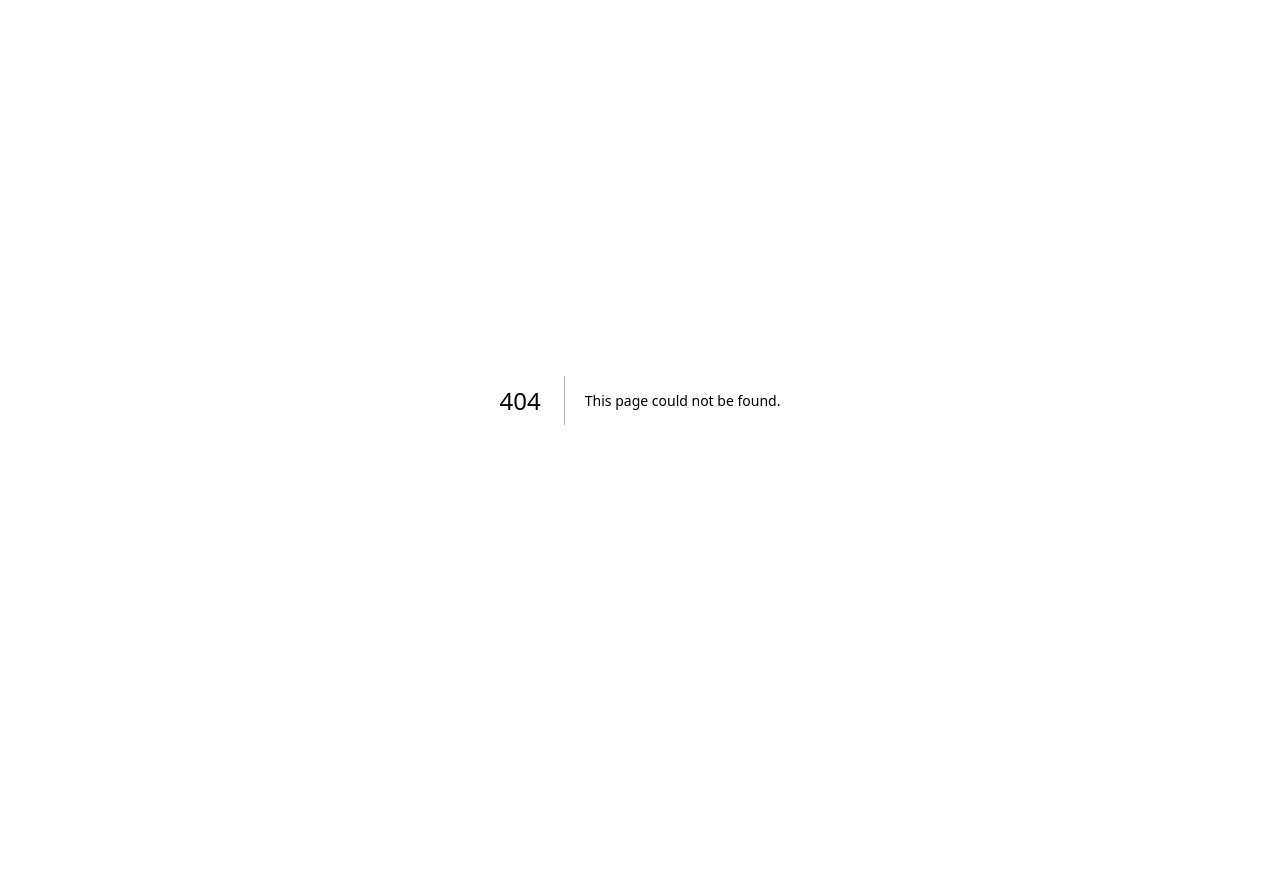
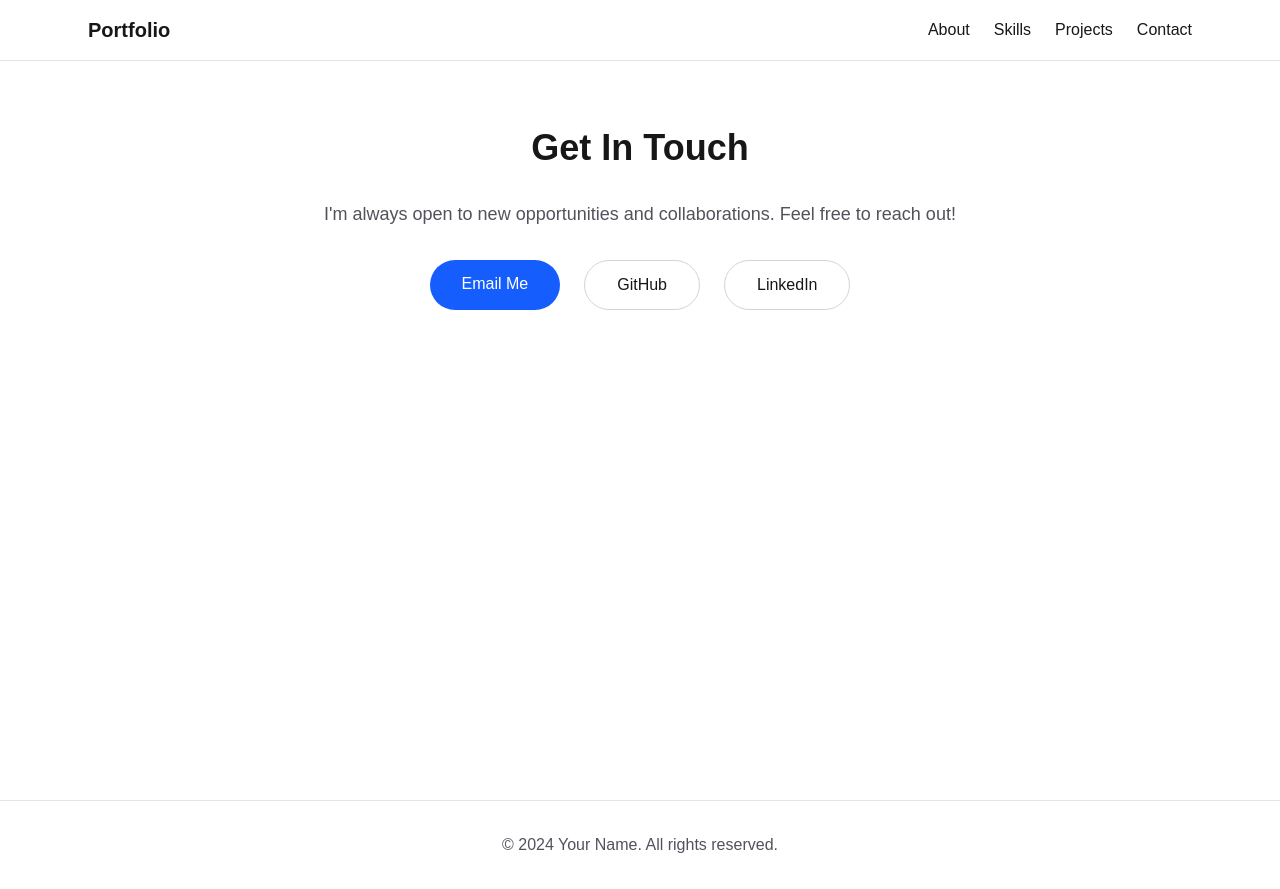
Before and after one commit to Mukdaniella/my-portifolio, a Next.js app: page /contact in a window 1280 px wide. Before the commit this address had no page. Before the commit the page ends 800 px from the top, so only its background shows below. Built offline with nearby package versions, Linux system fonts and the light colour scheme.

Commit message:
i created the contact page

```diff
--- /dev/null
+++ b/app/contact/page.tsx
@@ -0,0 +1,32 @@
+import Navbar from '../components/Navbar';
+import Footer from '../components/Footer';
+
+function Contact() {
+  return (
+    <div className="min-h-screen bg-white dark:bg-zinc-950">
+      <Navbar />
+      <section className="py-20 px-6 pt-32 min-h-screen">
+        <div className="max-w-2xl mx-auto text-center">
+          <h2 className="text-4xl font-bold mb-8">Get In Touch</h2>
+          <p className="text-lg text-zinc-600 dark:text-zinc-400 mb-8">
+            I'm always open to new opportunities and collaborations. Feel free to reach out!
+          </p>
+          <div className="flex gap-6 justify-center">
+            <a href="mailto:your.email@example.com" className="px-8 py-3 bg-blue-600 text-white rounded-full hover:bg-blue-700 transition">
+              Email Me
+            </a>
+            <a href="https://github.com" target="_blank" rel="noopener noreferrer" className="px-8 py-3 border border-zinc-300 dark:border-zinc-700 rounded-full hover:bg-zinc-100 dark:hover:bg-zinc-900 transition">
+              GitHub
+            </a>
+            <a href="https://linkedin.com" target="_blank" rel="noopener noreferrer" className="px-8 py-3 border border-zinc-300 dark:border-zinc-700 rounded-full hover:bg-zinc-100 dark:hover:bg-zinc-900 transition">
+              LinkedIn
+            </a>
+          </div>
+        </div>
+      </section>
+      <Footer />
+    </div>
+  );
+}
+
+export default Contact;
```
